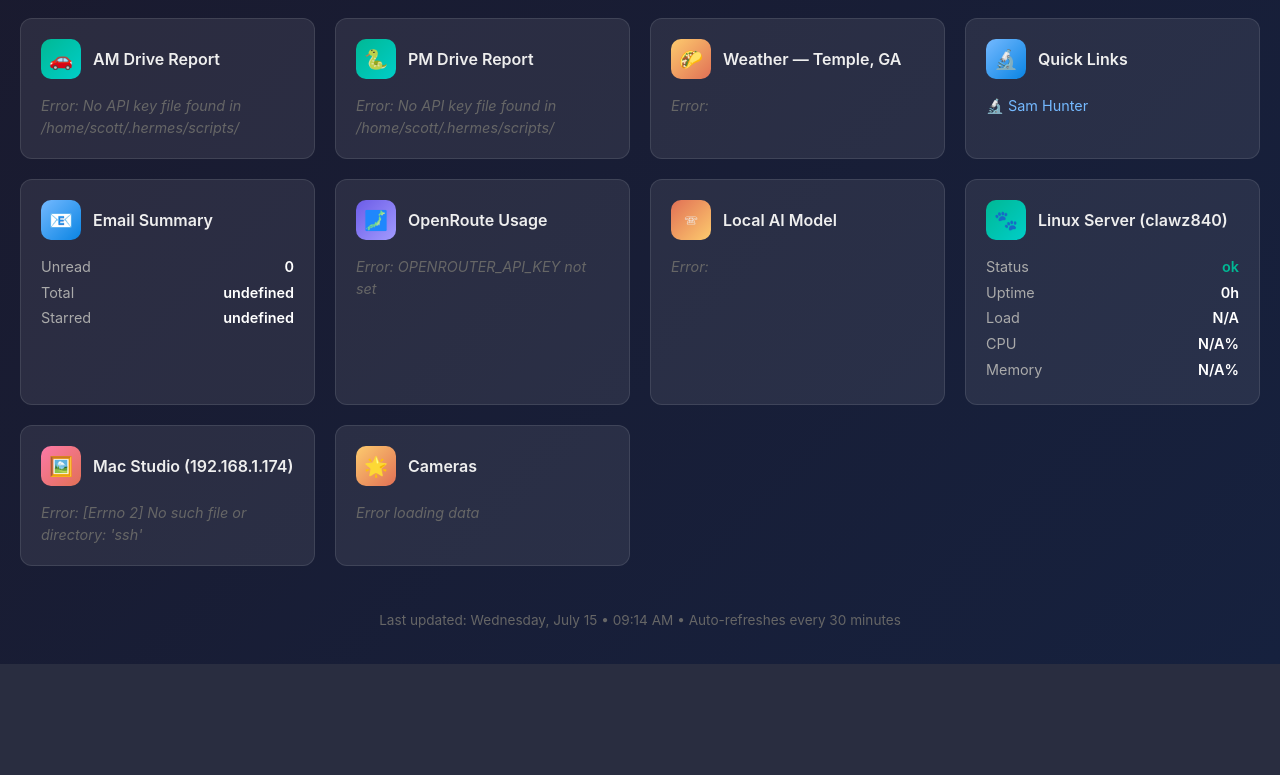
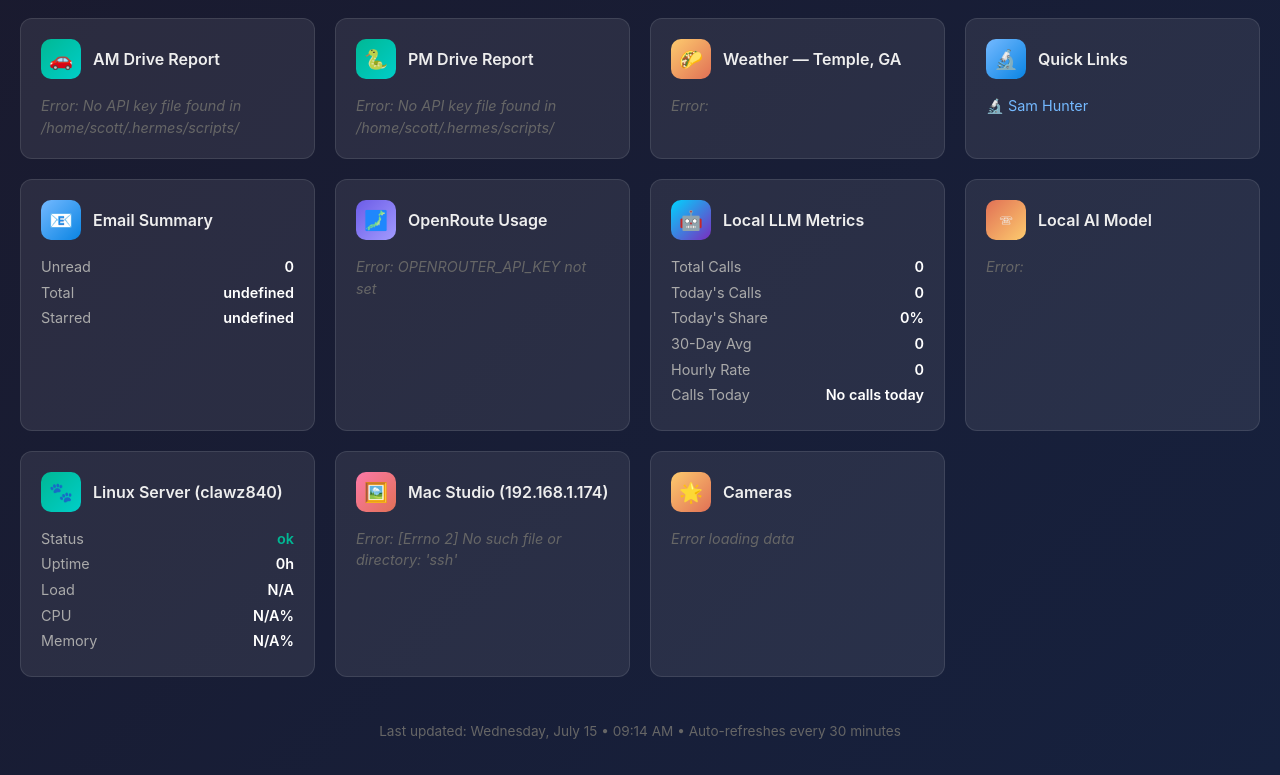
Before and after one commit to scottqcarroll-rgb/projects, a Flask app: page / in a window 1280 px wide. Shown: the part 136-911 px from the top of the page. Before the commit the page ends 800 px from the top, so only its background shows below. Run offline with Flask 3, Linux system fonts and the light colour scheme; data that the repository does not hold is empty.

Commit message:
Fix dashboard: fix app.run host binding and add LLM metrics endpoint

```diff
--- a/dashboard/app.py
+++ b/dashboard/app.py
@@ -1,8 +1,26 @@
 #!/usr/bin/env python3
-from flask import Flask, render_template, jsonify
-from data_fetcher import get_drive_report, get_pm_drive_report, get_weather, get_sam_hunter, get_gmail_summary, get_gemma_status, get_linux_server_status, get_mac_studio_status, get_camera_snapshots, get_openrouter_usage
+"""Dashboard web interface with LLM metrics support.
+
+This Flask app provides a real-time dashboard showing:
+- Drive reports (AM/PM)
+- Weather status
+- System health (Linux server, Mac Studio)
+- LLM call metrics and usage data
+- Camera status and snapshots
+- OpenRoute usage statistics
+- Quick links to related services
+"""
+from flask import Flask, render_template, jsonify, request, Response
 import pytz
-from datetime import datetime
+from datetime import datetime, timedelta
+from data_fetcher import (
+    get_drive_report, get_pm_drive_report, get_weather, get_sam_hunter,
+    get_gmail_summary, get_gemma_status, get_linux_server_status,
+    get_mac_studio_status, get_camera_snapshots, get_openrouter_usage
+)
+import os
+import json
+import subprocess
 
 app = Flask(__name__)
 
@@ -56,12 +74,11 @@ def api_cameras():
 
 @app.route('/api/camera-image')
 def api_camera_image():
-    from flask import request, Response
-    import requests as req
     url = request.args.get('url')
     if not url:
         return Response('Missing url parameter', status=400)
     try:
+        import requests as req
         r = req.get(url, timeout=10)
         return Response(r.content, mimetype=r.headers.get('Content-Type', 'image/jpeg'))
     except Exception as e:
@@ -69,7 +86,6 @@ def api_camera_image():
 
 @app.route('/api/server-time')
 def api_server_time():
-    # Get current time in Atlanta/Eastern timezone with 12-hour a.m./p.m. format
     eastern = pytz.timezone('America/New_York')
     now = datetime.now(eastern)
     return jsonify({
@@ -78,11 +94,61 @@ def api_server_time():
         'timestamp': now.isoformat()
     })
 
-
 @app.route('/api/usage')
 def api_usage():
     return jsonify(get_openrouter_usage())
 
+@app.route('/api/llm-metrics')
+def api_llm_metrics():
+    """API endpoint for LLM call metrics - reads from log files."""
+    try:
+        log_file = '/home/scott/projects/llm_call_log.txt'
+        if not os.path.exists(log_file):
+            return jsonify({
+                'status': 'ok',
+                'total_calls': 0,
+                'today_calls': 0,
+                'share_of_total': 0,
+                'avg_30_day': 0,
+                'hourly_rate': 0,
+                'calls_today': []
+            })
+        with open(log_file, 'r') as f:
+            lines = f.readlines()
+        calls = []
+        for line in lines:
+            line = line.strip()
+            if not line:
+                continue
+            try:
+                timestamp_str = line.split(']')[0][1:]
+                timestamp = datetime.fromisoformat(timestamp_str)
+                calls.append(timestamp)
+            except (ValueError, IndexError):
+                continue
+        total_calls = len(calls)
+        now = datetime.now()
+        today_start = now.replace(hour=0, minute=0, second=0, microsecond=0)
+        today_calls = sum(1 for c in calls if c >= today_start)
+        calls_today = [c.strftime('%H:%M') for c in calls if c >= today_start]
+        thirty_days_ago = now - timedelta(days=30)
+        recent_calls = [c for c in calls if c >= thirty_days_ago]
+        avg_30_day = len(recent_calls) / 30 if recent_calls else 0
+        one_day_ago = now - timedelta(hours=24)
+        recent_24h = [c for c in calls if c >= one_day_ago]
+        hourly_rate = len(recent_24h) / 24 if recent_24h else 0
+        share_of_total = round((today_calls / total_calls * 100), 1) if total_calls > 0 else 0
+        return jsonify({
+            'status': 'ok',
+            'total_calls': total_calls,
+            'today_calls': today_calls,
+            'share_of_total': share_of_total,
+            'avg_30_day': round(avg_30_day, 1),
+            'hourly_rate': round(hourly_rate, 2),
+            'calls_today': calls_today
+        })
+    except Exception as e:
+        return jsonify({'status': 'error', 'message': str(e)})
 
 if __name__ == '__main__':
     app.run(host='0.0.0.0', port=5001, debug=False)
--- a/dashboard/templates/dashboard.html
+++ b/dashboard/templates/dashboard.html
@@ -79,6 +79,7 @@
         }
 
         .clay { background: linear-gradient(135deg, #6c5ce7, #a29bfe); }
+        .llm-icon { background: linear-gradient(135deg, #00d4ff, #7b2cbf); }
         .drive-icon { background: linear-gradient(135deg, #00b894, #00cec9); }
         .weather-icon { background: linear-gradient(135deg, #fdcb6e, #e17055); }
         .gmail-icon { background: linear-gradient(135deg, #74b9ff, #0984e3); }
@@ -201,6 +202,17 @@
                     </div>
                     <div class="card-body" id="openroute-data">
                         <span class="loading">Loading usage...</span>
+                    </div>
+                </div>
+
+                <!-- LLM Call Metrics -->
+                <div class="card">
+                    <div class="card-header">
+                        <div class="card-icon llm-icon">🤖</div>
+                        <div class="card-title">Local LLM Metrics</div>
+                    </div>
+                    <div class="card-body" id="llm-metrics-data">
+                        <span class="loading">Loading LLM metrics...</span>
                     </div>
                 </div>
 
@@ -498,6 +510,32 @@
             }
         }
 
+        // Load LLM Metrics
+        async function loadLLMMetrics() {
+            try {
+                const res = await fetch('/api/llm-metrics');
+                const data = await res.json();
+                const el = document.getElementById('llm-metrics-data');
+                if (data.status === 'ok') {
+                    el.innerHTML = `
+                        <div class="metric-row"><span>Total Calls</span><span class="metric-value">${formatNum(data.total_calls)}</span></div>
+                        <div class="metric-row"><span>Today's Calls</span><span class="metric-value">${formatNum(data.today_calls)}</span></div>
+                        <div class="metric-row"><span>Today's Share</span><span class="metric-value">${data.share_of_total}%</span></div>
+                        <div class="metric-row"><span>30-Day Avg</span><span class="metric-value">${formatNum(data.avg_30_day)}</span></div>
+                        <div class="metric-row"><span>Hourly Rate</span><span class="metric-value">${formatNum(data.hourly_rate)}</span></div>
+                        ${data.calls_today.length > 0 ? `
+                            <div class="metric-row"><span>Calls Today</span></div>
+                            ${data.calls_today.map(ts => `<div class="metric-row" style="margin-left: 12px;"><span>• ${ts}</span></div>`).join('')}
+                        ` : '<div class="metric-row"><span>Calls Today</span><span class="metric-value">No calls today</span></div>'}
+                    `;
+                } else {
+                    el.innerHTML = `<span class="loading">Error: ${data.message || 'Unknown'}</span>`;
+                }
+            } catch (e) {
+                document.getElementById('llm-metrics-data').innerHTML = `<span class="loading">Error loading data</span>`;
+            }
+        }
+
         // Initialize all loaders
         async function init() {
             await Promise.all([
@@ -511,7 +549,8 @@
                 loadGemma(),
                 loadLinuxServer(),
                 loadMacStudio(),
-                loadCameras()
+                loadCameras(),
+                loadLLMMetrics()
             ]);
         }
 
```
Lines whose indentation alone changed are shown as unchanged.
